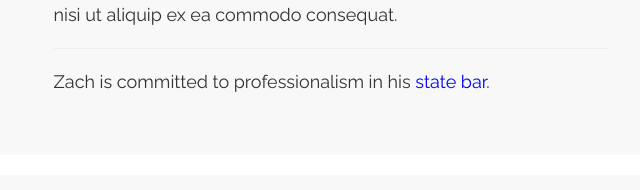
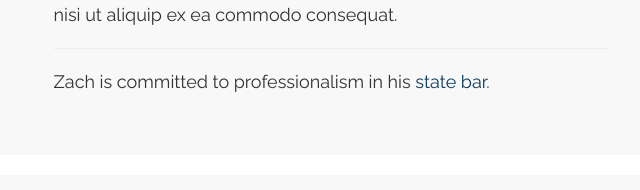
Before and after one commit to tworiversweb/mock4, a plain HTML site: page index.html in a window 1280 px wide. Shown: the part 994-1184 px from the top of the page, 504-1144 px from the left. Drawn offline with Linux system fonts and the light colour scheme.

Commit message:
Change a:visited to #0b3c5d

```diff
--- a/css/landing-page.css
+++ b/css/landing-page.css
@@ -214,7 +214,7 @@ b{
 }
 
 a, a:visited {
-  color: blue;
+  color: #0b3c5d;
 }
 
 .left-col {
```
